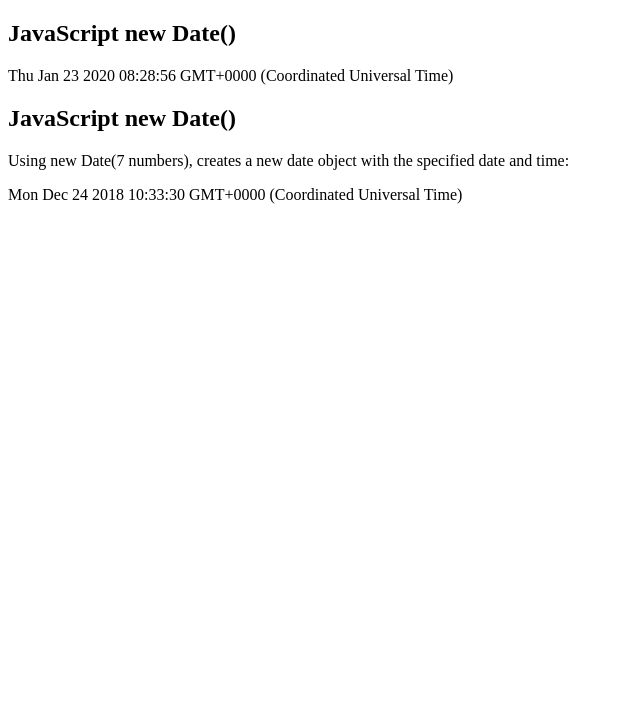
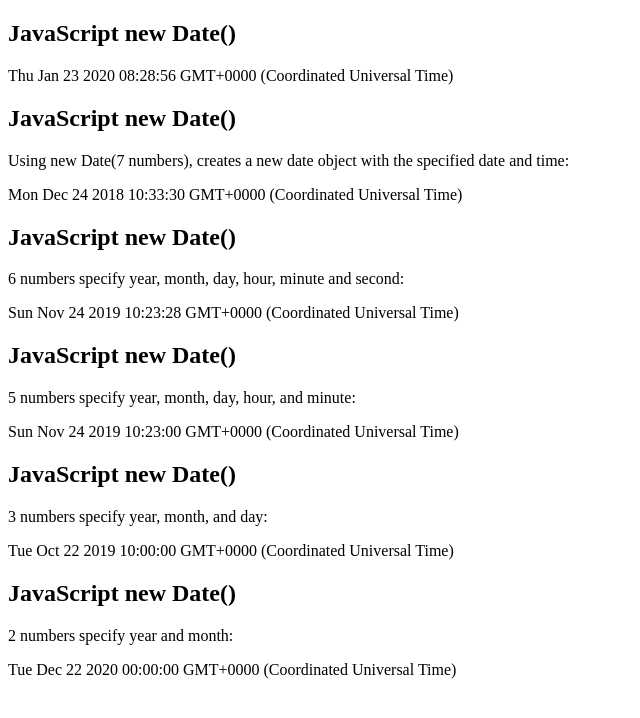
Before and after one commit to bhargav1997software/javascript-fundamentals, a plain HTML site: page demo_date.html in a window 1280 px wide. Shown: the whole page, without its empty margins (0-640 px from the left). Drawn offline with Linux system fonts and the light colour scheme.

Commit message:
new commit

```diff
--- a/_arrays.js
+++ b/_arrays.js
@@ -91,8 +91,8 @@
  * Description: javascript Array(length of last)
  */
 
-function test5(paramx){
-    var x = new paramx(2018, 11, 24, 10, 33, 30, 0)
-    return x
+function test5(){
+
+    return
 
 }
--- a/demo_date.html
+++ b/demo_date.html
@@ -17,11 +17,42 @@
 
 <p id="demo1"></p>
 
+<h2>JavaScript new Date()</h2>
+
+<p>6 numbers specify year, month, day, hour, minute and second:</p>
+
+<p id="demo2"></p>
+
+<h2>JavaScript new Date()</h2>
+
+<p>5 numbers specify year, month, day, hour, and minute:</p>
+
+<p id="demo3"></p>
+
+<h2>JavaScript new Date()</h2>
+
+<p>3 numbers specify year, month, and day:</p>
+
+<p id="demo4"></p>
+
+<h2>JavaScript new Date()</h2>
+
+<p>2 numbers specify year and  month:</p>
+
+<p id="demo5"></p>
+
+
+
+
 </body>
 <script src="./demo_date.js"></script>
 <script>
 document.getElementById("demo").innerHTML=test(Date)
-document.getElementById("demo1").innerHTML=test5(Date)
+document.getElementById("demo1").innerHTML=test1(Date)
+document.getElementById("demo2").innerHTML=test2(Date)
+document.getElementById("demo3").innerHTML=test3(Date)
+document.getElementById("demo4").innerHTML=test4(Date)
+document.getElementById("demo5").innerHTML=test5(Date)
 </script>
 
 </html>
--- a/demo_date.js
+++ b/demo_date.js
@@ -14,8 +14,57 @@
  * Description: javascript Dates
  */
 
-function test5(Date){
+function test1(Date){
     var x = new Date(2018, 11, 24, 10, 33, 30, 0)
-    return x
+    return x;
 
 }
+/**
+ * Description: javascript Dates
+ */
+
+function test2(Date){
+    var x = new Date(2019, 10, 24, 10, 23, 28)
+    return x;
+
+}
+
+/**
+ * Description: javascript Dates
+ */
+
+function test3(Date){
+    var x = new Date(2019, 10, 24, 10, 23)
+    return x;
+
+}
+
+/**
+ * Description: javascript Dates
+ */
+
+function test4(Date){
+    var x = new Date(2019, 9, 22, 10)
+    return x;
+
+}
+
+/**
+ * Description: javascript Dates
+ */
+
+function test5(Date){
+    var x = new Date(2020, 11, 22)
+    return x;
+
+}
+
+/**
+ * Description: javascript Dates
+ */
+
+function test6(Date){
+    var x = new Date(2020, 12)
+    return x;
+
+}
```
